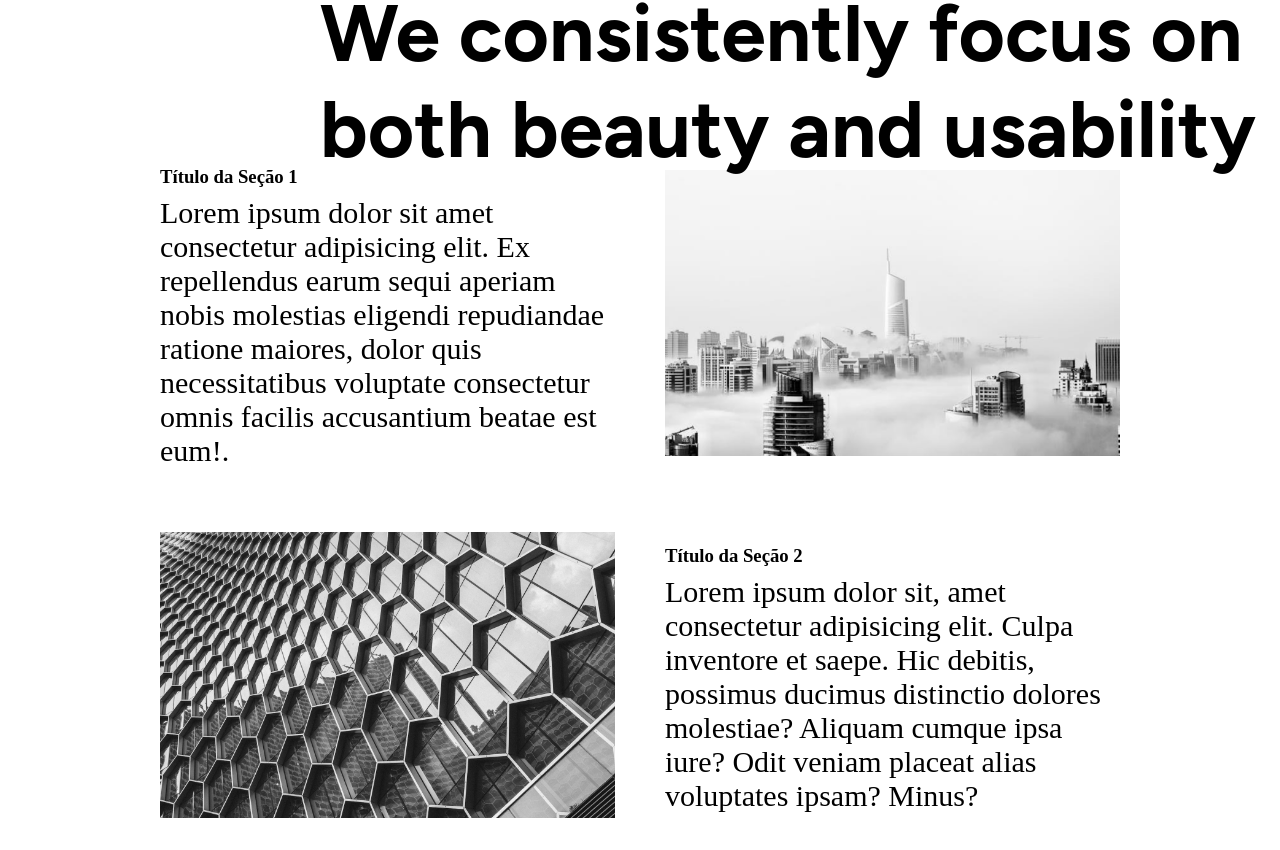
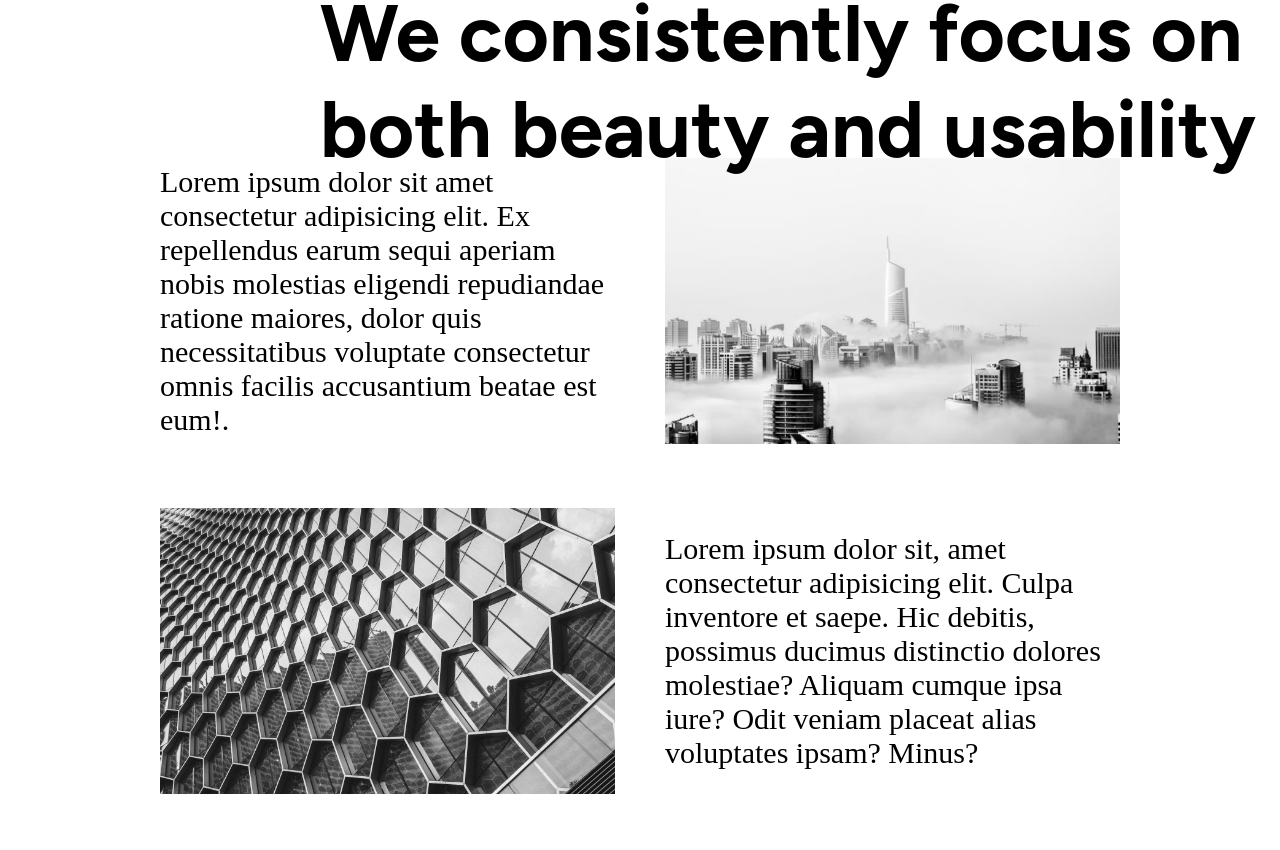
Before and after one commit to gabrieljcoutinho/Projeto-Archi-Firm, a React (Create React App) app: page / in a window 1280 px wide. Shown: the part 2700-3550 px from the top of the page. After the commit the page ends 3526 px from the top, so only its background shows below. Built offline with nearby package versions, Linux system fonts and the light colour scheme.

Commit message:
tirand osubtiulo

```diff
--- a/src/components/FocoDaEmpresa.jsx
+++ b/src/components/FocoDaEmpresa.jsx
@@ -14,7 +14,7 @@ const FocoDaEmpresa = () => {
       {/* Seção 1: Texto na Esquerda, Imagem na Direita */}
       <div className='secao-flex'>
         <div className="texto">
-          <h3>Título da Seção 1</h3>
+
           <p className='paragrafoFocoDaEmrpesa'>Lorem ipsum dolor sit amet consectetur adipisicing elit. Ex repellendus earum sequi aperiam nobis molestias eligendi repudiandae ratione maiores, dolor quis necessitatibus voluptate consectetur omnis facilis accusantium beatae est eum!.</p>
         </div>
         <div className="imagem">
@@ -25,7 +25,7 @@ const FocoDaEmpresa = () => {
       {/* Seção 2: Imagem na Esquerda, Texto na Direita */}
       <div className='secao-flex reverse'>
         <div className="texto">
-          <h3>Título da Seção 2</h3>
+
           <p className='paragrafoFocoDaEmrpesa'>Lorem ipsum dolor sit, amet consectetur adipisicing elit. Culpa inventore et saepe. Hic debitis, possimus ducimus distinctio dolores molestiae? Aliquam cumque ipsa iure? Odit veniam placeat alias voluptates ipsam? Minus?</p>
         </div>
         <div className="imagem">
```
